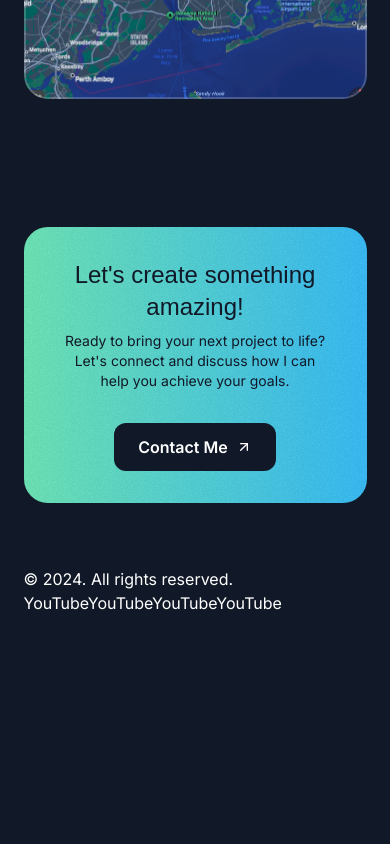
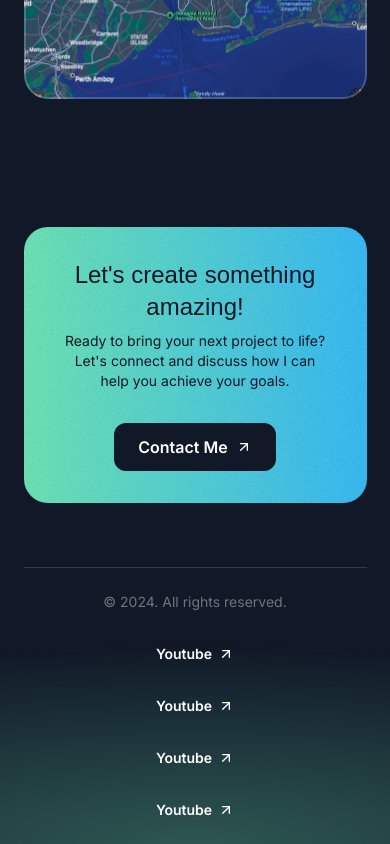
Before and after one commit to developerhasan99/portfolio, a Next.js app: page / in a window 390 px wide. Shown: the part 4989-5833 px from the top of the page. Before the commit the page ends 5604 px from the top, so only its background shows below. Built offline with nearby package versions, Linux system fonts and the light colour scheme; a web font is replaced by a local one.

Commit message:
Done: Responsive desing

```diff
--- a/src/sections/Footer.tsx
+++ b/src/sections/Footer.tsx
@@ -1,3 +1,4 @@
+import ArrowIcon from "@/assets/icons/arrow-up-right.svg";
 const socialLinks = [
   {
     title: "Youtube",
@@ -19,15 +20,22 @@
 
 export const Footer = () => {
   return (
-    <footer>
+    <footer className="relative -z-0 overflow-x-clip">
+      <div className="absolute h-[400px] w-[1600px] bottom-0 left-1/2 -translate-x-1/2 bg-emerald-300/30 [mask-image:radial-gradient(50%_50%_at_bottom_center,black,transparent)] -z-10"></div>
       <div className="container">
-        <div>
-          <div>&copy; 2024. All rights reserved.</div>
-          <nav>
-            <a href="#">YouTube</a>
-            <a href="#">YouTube</a>
-            <a href="#">YouTube</a>
-            <a href="#">YouTube</a>
+        <div className="border-t border-white/15 py-6 text-sm flex flex-col md:flex-row md:justify-between items-center gap-8">
+          <div className="text-white/40">&copy; 2024. All rights reserved.</div>
+          <nav className=" flex flex-col md:flex-row items-center gap-8">
+            {socialLinks.map((link) => (
+              <a
+                href={link.href}
+                key={link.title}
+                className="inline-flex items-center gap-1.5"
+              >
+                <span className="font-semibold">{link.title}</span>
+                <ArrowIcon className="size-4" />
+              </a>
+            ))}
           </nav>
         </div>
       </div>
```
